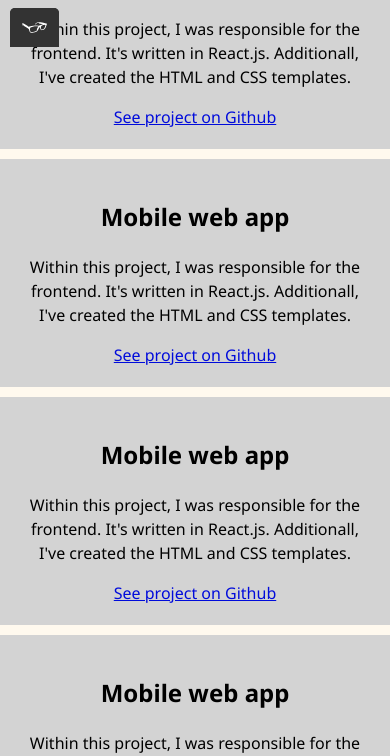
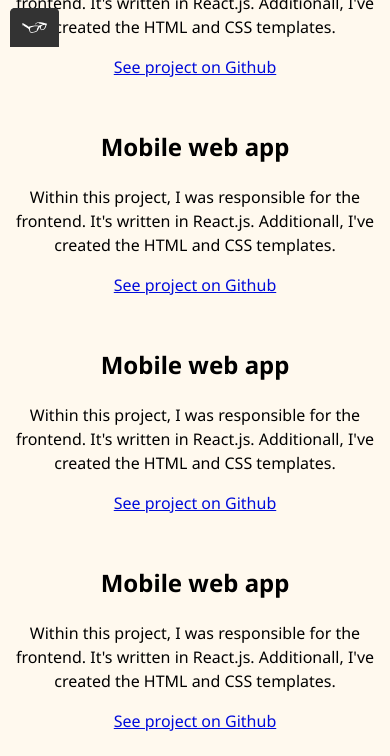
Before and after one commit to Dj2035/portfolio-website, a plain HTML site: page work.html in a window 390 px wide. Shown: the part 797-1553 px from the top of the page. Drawn offline with nearby package versions, Linux system fonts and the light colour scheme.

Commit message:
Update style.production.css
Updated changes made in the primary CSS file to production CSS file

```diff
--- a/css/style.production.css
+++ b/css/style.production.css
@@ -222,11 +222,11 @@ img.page-header__item {
 }
 
 .work-container {
-  max-width: 750px;
+  max-width: 900px;
   margin: 0 auto;
 }
 
-.work-container h1 {
+.work-container h1, p {
   text-align: center;
 }
 
@@ -248,22 +248,13 @@ img.page-header__item {
   }
 
   .grid__item {
-    background-color: lightgray;
-    padding: 20px;
+    background-color: #fff9ee;
+    padding: 10px;
     width: auto;
     min-height: auto;
     margin: 0;
     border: none;
     text-align: center;
-  }
-
-
-  .grid__item:last-child {
-    -ms-grid-column: 3;
-    grid-column: 3 / 3;
-    -ms-grid-row: 1;
-    -ms-grid-row-span: 2;
-    grid-row: 1 / 3;
   }
 }
 
@@ -310,12 +301,11 @@ img.page-header__item {
   .grid {
     grid-gap: 10px;
   }
-  .grid__item:last-child {
-    grid-column: auto / auto;
-    grid-row: auto / auto;
-  }
   h1 {
     font-size: 22px;
+  }
+  h3 {
+    font-size: 16px;
   }
 }
 
```
